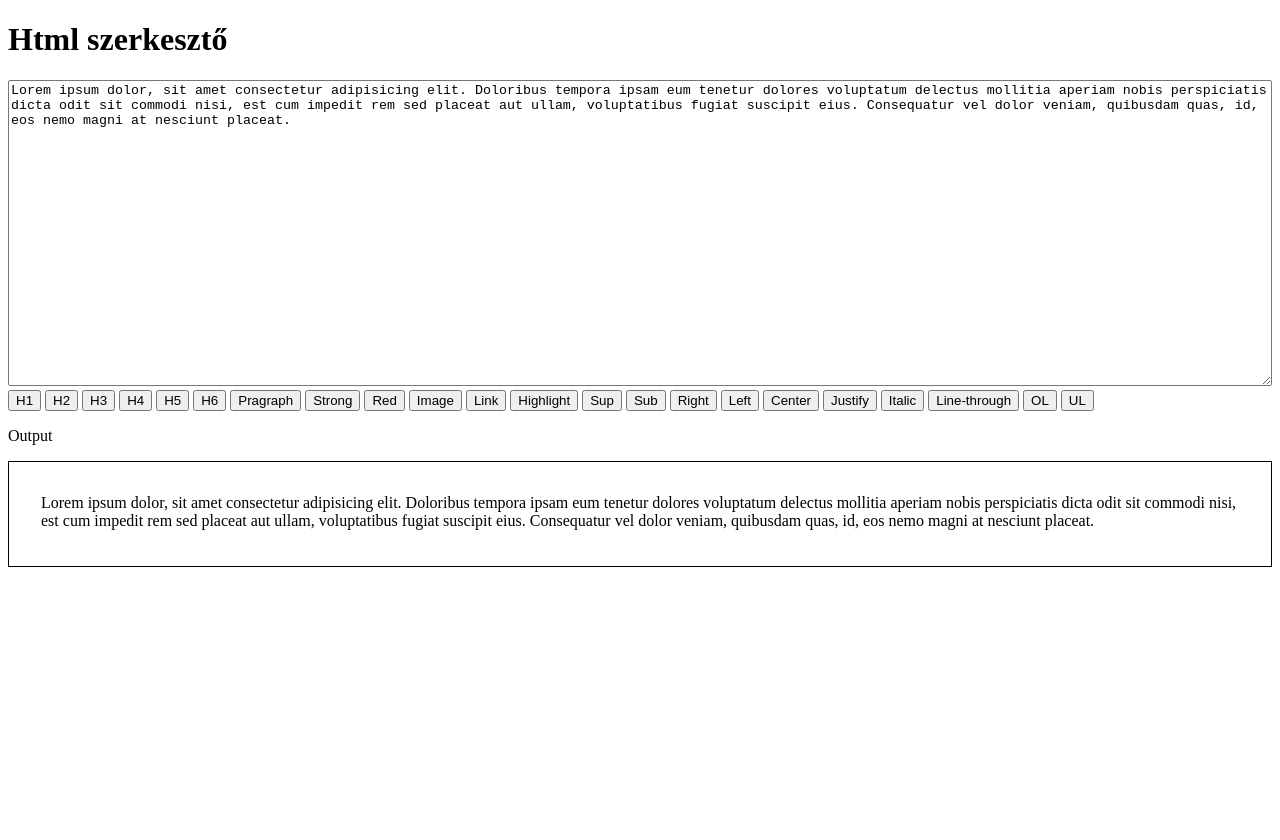
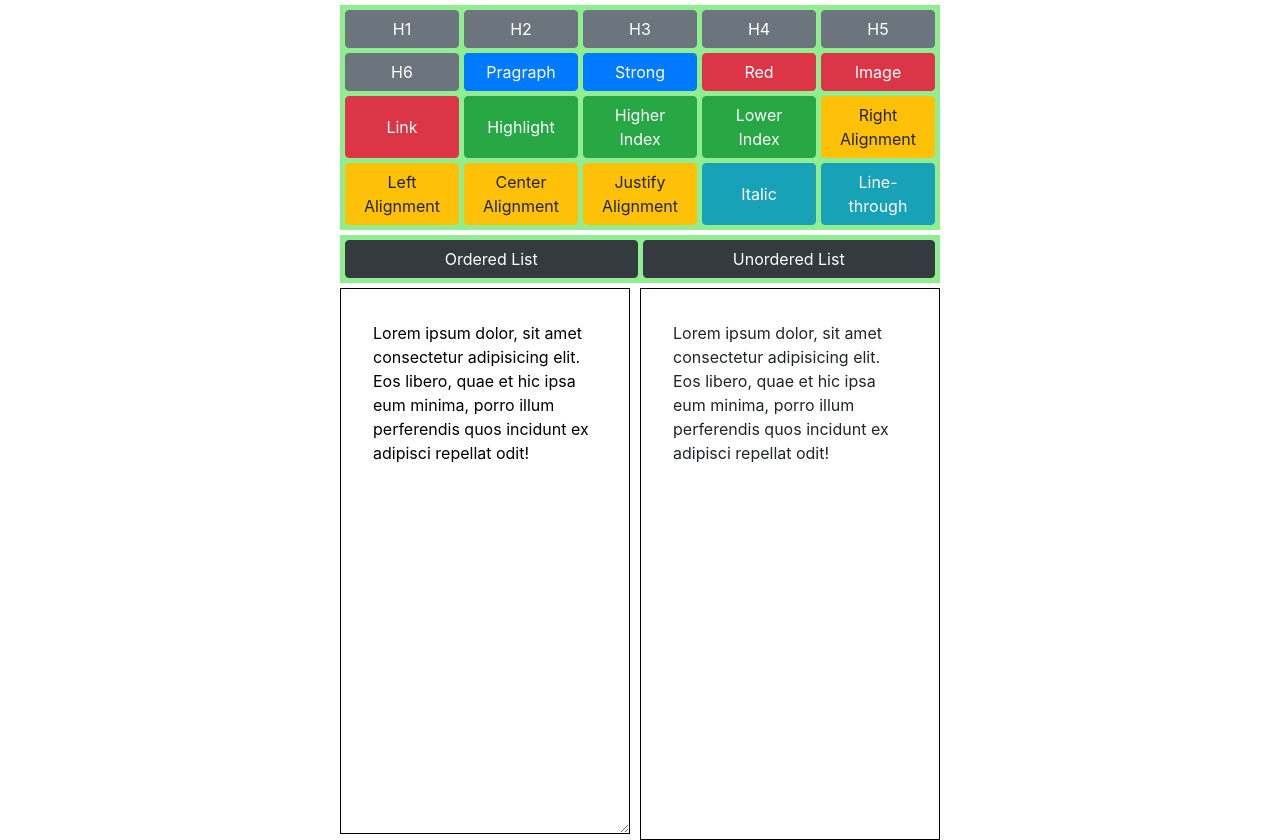
Before and after one commit to Hmario1105/Szovegszerkezto, a plain HTML site: page index.html in a window 1280 px wide. Before the commit the page ends 800 px from the top, so only its background shows below. Drawn offline with nearby package versions, Linux system fonts and the light colour scheme.

Commit message:
elsődleges dizájn

```diff
--- a/index.html
+++ b/index.html
@@ -3,42 +3,61 @@
 <head>
     <meta charset="UTF-8">
     <meta name="viewport" content="width=device-width, initial-scale=1.0">
+    <link rel="stylesheet" href="https://cdn.jsdelivr.net/npm/bootstrap@4.5.3/dist/css/bootstrap.min.css"
+    integrity="sha384-TX8t27EcRE3e/ihU7zmQxVncDAy5uIKz4rEkgIXeMed4M0jlfIDPvg6uqKI2xXr2" crossorigin="anonymous">
+
     <title>Szövegszerkesztő</title>
     <link rel="stylesheet" href="my.css">
 </head>
 <body>
-    <h1>Html szerkesztő</h1>
-    <div id="inputWrapper">
-        <textarea name="" id="input" rows="20">Lorem ipsum dolor, sit amet consectetur adipisicing elit. Doloribus tempora ipsam eum tenetur dolores voluptatum delectus mollitia aperiam nobis perspiciatis dicta odit sit commodi nisi, est cum impedit rem sed placeat aut ullam, voluptatibus fugiat suscipit eius. Consequatur vel dolor veniam, quibusdam quas, id, eos nemo magni at nesciunt placeat.</textarea>
+        <div class="buttons">
+            <button id="buttonH1" class="btn btn-secondary">H1</button>
+            <button id="buttonH2" class="btn btn-secondary">H2</button>
+            <button id="buttonH3" class="btn btn-secondary">H3</button>
+            <button id="buttonH4" class="btn btn-secondary">H4</button>
+            <button id="buttonH5" class="btn btn-secondary">H5</button>
+            <button id="buttonH6" class="btn btn-secondary">H6</button>
+            <button id="buttonP" class="btn btn-primary">Pragraph</button>
+            <button id="buttonStrong" class="btn btn-primary">Strong</button>
+            <button id="red" class="btn btn-danger">Red</button>
+            <button id="image" class="btn btn-danger">Image</button>
+            <button id="link" class="btn btn-danger">Link</button>
+            <button id="kiemeles" class="btn btn-success">Highlight</button>
+            <button id="Sup" class="btn btn-success">Higher Index</button>
+            <button id="Sub" class="btn btn-success">Lower Index</button>
+            <button id="igazitasJobbra" class="btn btn-warning">Right Alignment</button>
+            <button id="igazitasBalra" class="btn btn-warning">Left Alignment</button>
+            <button id="igazitasKozepre" class="btn btn-warning">Center Alignment</button>
+            <button id="igazitasSorkizart" class="btn btn-warning">Justify Alignment</button>
+            <button id="buttonItalic" class="btn btn-info">Italic</button>
+            <button id="athuzas" class="btn btn-info">Line-through</button>
+        </div>
+        <div class="buttons2">
+            <button id="szamozott" class="btn btn-dark">Ordered List</button>
+            <button id="szamozatlan" class="btn btn-dark">Unordered List</button>
+        </div>
+
+
+    <div class="container">
+        <div class="row">
+            <div id="inputWrapper" class="col-12 col-md-6">
+                <textarea name="" id="input"
+                    rows="20">Lorem ipsum dolor, sit amet consectetur adipisicing elit. Eos libero, quae et hic ipsa eum minima, porro illum perferendis quos incidunt ex adipisci repellat odit!</textarea>
+            </div>
+            <div id="output" class="col-12 col-md-6">
+
+            </div>
+        </div>
     </div>
 
-    <div>
-        <button id="buttonH1">H1</button>
-        <button id="buttonH2">H2</button>
-        <button id="buttonH3">H3</button>
-        <button id="buttonH4">H4</button>
-        <button id="buttonH5">H5</button>
-        <button id="buttonH6">H6</button>
-        <button id="buttonP">Pragraph</button>
-        <button id="buttonStrong">Strong</button>
-        <button id="red">Red</button>
-        <button id="image">Image</button>
-        <button id="link">Link</button>
-        <button id="kiemeles">Highlight</button>
-        <button id="Sup">Sup</button>
-        <button id="Sub">Sub</button>
-        <button id="igazitasJobbra">Right</button>
-        <button id="igazitasBalra">Left</button>
-        <button id="igazitasKozepre">Center</button>
-        <button id="igazitasSorkizart">Justify</button>
-        <button id="buttonItalic">Italic</button>
-        <button id="athuzas">Line-through</button>
-        <button id="szamozott">OL</button>
-        <button id="szamozatlan">UL</button>
-    </div>
 
-    <p>Output</p>
-    <div id="output"></div>
+    <script src="https://code.jquery.com/jquery-3.5.1.slim.min.js"
+    integrity="sha384-DfXdz2htPH0lsSSs5nCTpuj/zy4C+OGpamoFVy38MVBnE+IbbVYUew+OrCXaRkfj" crossorigin="anonymous">
+</script>
+<script src="https://cdn.jsdelivr.net/npm/bootstrap@4.5.3/dist/js/bootstrap.bundle.min.js"
+    integrity="sha384-ho+j7jyWK8fNQe+A12Hb8AhRq26LrZ/JpcUGGOn+Y7RsweNrtN/tE3MoK7ZeZDyx" crossorigin="anonymous">
+</script>
+
 
     <script src="my.js"></script>
 
--- a/my.css
+++ b/my.css
@@ -1,9 +1,19 @@
+html {
+    width: 600px;
+    margin: 0 auto;
+}
+
 #inputWrapper {
-    padding-right: 6px;
+    margin: 0;
+    padding: 0 10px 0 0;
+    /* transform: translate(-450px); */
+    /* transform: translate(-450, 200); */
 }
 
 #input {
     width: 100%;
+    border: 1px solid black;
+    padding: 2rem;
 }
 
 #output {
@@ -11,3 +21,21 @@
     min-height: 40px;
     padding: 2rem;
 }
+
+.buttons{
+    margin: 5px 0 5px 0;
+    display: grid;
+    grid-template-columns: repeat(5, 1fr);
+    grid-gap: 5px;
+    padding: 5px;
+    background-color: lightgreen;
+}
+
+.buttons2{
+    margin: 5px 0 5px 0;
+    display: grid;
+    grid-template-columns: repeat(2, 1fr);
+    grid-gap: 5px;
+    padding: 5px;
+    background-color: lightgreen;
+}
```
Also changed, not shown: 1 other file.
